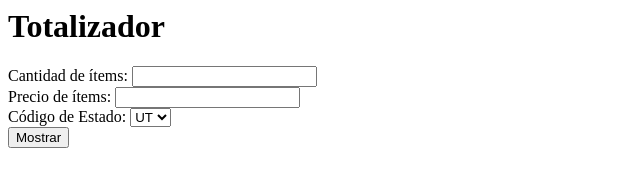
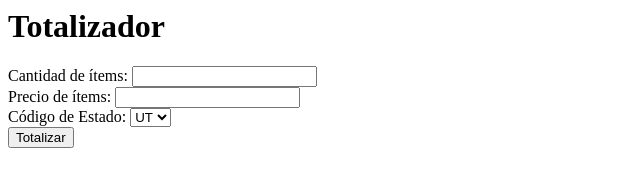
Before and after one commit to reneddc/Totalizador, a website built with Parcel: page index.html in a window 1280 px wide. Shown: the full height of the page, 0-640 px from the left. Built offline with nearby package versions, Linux system fonts and the light colour scheme.

Commit message:
Pruebas de Build

```diff
--- a/index.html
+++ b/index.html
@@ -14,7 +14,7 @@
         <option value="AL">AL</option>
         <option value="CA">CA</option>
       </select><br>
-      <input type="submit" value="Mostrar" />
+      <input type="submit" value="Totalizar" />
     </form>
     <div id="valores-div"></div>
 
```
